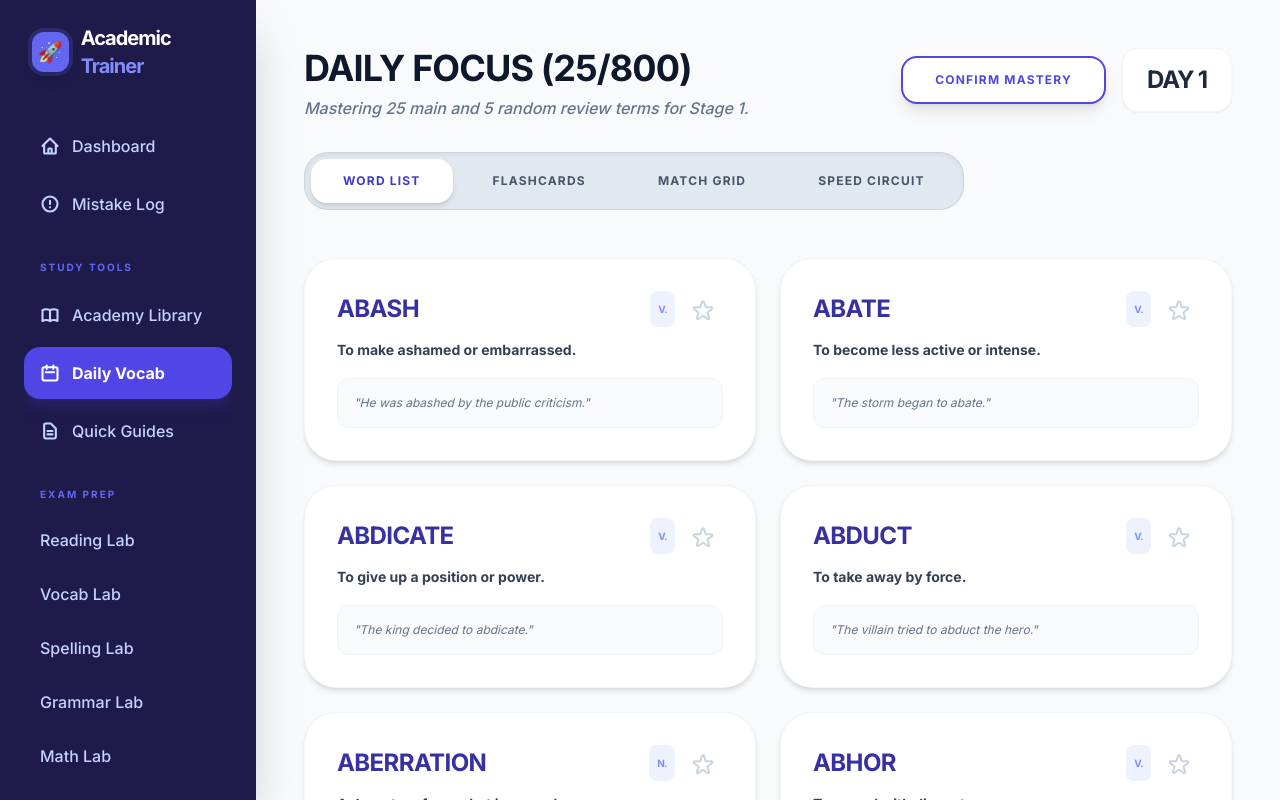
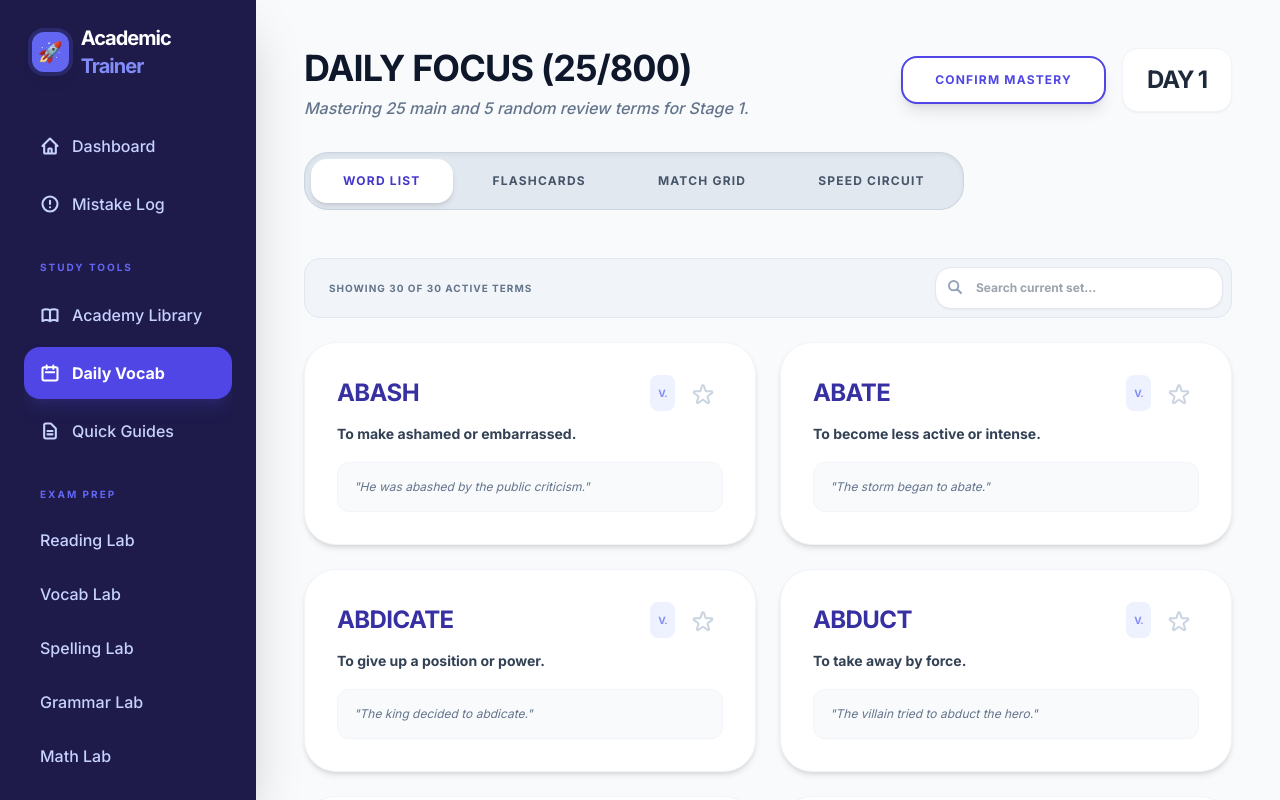
Before and after one commit to JamesCFu/MCVSD-ACE-TRAINER, a React (Vite) app: page / in a window 1280 px wide. Both pictures are taken after a click on the button "Daily Vocab". Shown: the top 800 px of the page. Built offline with nearby package versions, Linux system fonts and the light colour scheme.

Commit message:
Update DailyVocab.tsx

```diff
--- a/components/DailyVocab.tsx
+++ b/components/DailyVocab.tsx
@@ -26,6 +26,9 @@ const DailyVocab: React.FC<DailyVocabProps> = ({ stats, setStats, words, isLoadi
   const [mode, setMode] = useState<'list' | 'flashcards' | 'matching' | 'racecar'>('list');
   const [showAdvanceConfirm, setShowAdvanceConfirm] = useState(false);
   const [selectedWord, setSelectedWord] = useState<VocabularyWord | null>(null);
+
+  // Search State
+  const [searchQuery, setSearchQuery] = useState('');
 
   // Stats / Progression State
   const maxDay = stats.dailyVocabDay || 1;
@@ -114,16 +117,20 @@ const DailyVocab: React.FC<DailyVocabProps> = ({ stats, setStats, words, isLoadi
     return [...mainBatch, ...reviewBatch].sort((a, b) => a.word.localeCompare(b.word));
   }, [words, viewingDay, currentSeed]);
 
+  // Filtered List for Search
+  const filteredDailyWords = useMemo(() => {
+    return dailyWords.filter(w =>
+      w.word.toLowerCase().includes(searchQuery.toLowerCase()) ||
+      w.definition.toLowerCase().includes(searchQuery.toLowerCase())
+    );
+  }, [dailyWords, searchQuery]);
+
   // Determine Flashcard Deck (Starred vs All)
   useEffect(() => {
     const starredInDaily = dailyWords.filter(w => starredSet.has(w.word));
-
-    // If we have starred words in this daily set, use only them. Otherwise use all.
     const newDeck = starredInDaily.length > 0 ? starredInDaily : dailyWords;
-
     setFlashcardDeck(newDeck);
 
-    // Ensure index is valid when deck shrinks/changes
     setCardIndex(prev => {
         if (prev >= newDeck.length) return 0;
         return prev;
@@ -152,6 +159,7 @@ const DailyVocab: React.FC<DailyVocabProps> = ({ stats, setStats, words, isLoadi
     setMatchingError(null);
     setRaceStarted(false);
     setRaceFinished(false);
+    setSearchQuery(''); // Reset search when mode changes
 
     const fetchShortDefs = async () => {
       if (dailyWords.length > 0 && mode === 'matching') {
@@ -174,7 +182,7 @@ const DailyVocab: React.FC<DailyVocabProps> = ({ stats, setStats, words, isLoadi
     fetchShortDefs();
   }, [mode, dailyWords]);
 
-  // Force stop all timers when race is finished
+  // ... (Race timer cleanups same as before) ...
   useEffect(() => {
     if (raceFinished) {
       if (stopwatchRef.current) {
@@ -188,7 +196,6 @@ const DailyVocab: React.FC<DailyVocabProps> = ({ stats, setStats, words, isLoadi
     }
   }, [raceFinished]);
 
-  // Clean up race timer on unmount
   useEffect(() => {
     return () => {
       if (raceTimerRef.current) clearInterval(raceTimerRef.current);
@@ -211,7 +218,6 @@ const DailyVocab: React.FC<DailyVocabProps> = ({ stats, setStats, words, isLoadi
   };
 
   const handleShuffleDeck = () => {
-  // Create a shuffled copy of the current deck
     const shuffled = [...flashcardDeck].sort(() => Math.random() - 0.5);
     setFlashcardDeck(shuffled);
     setCardIndex(0);
@@ -299,14 +305,14 @@ const DailyVocab: React.FC<DailyVocabProps> = ({ stats, setStats, words, isLoadi
     onRecordAnswer(isCorrect, Category.VOCABULARY);
 
     if (isCorrect) {
-        let distanceGain = 5; // Base gain (5% means ~20 words to finish)
+        let distanceGain = 5;
         let boostType: 'none' | 'speed' | 'turbo' = 'none';
 
         if (timeTakenSeconds < 1.5) {
-            distanceGain += 3; // Turbo: +3% (Total 8%)
+            distanceGain += 3;
             boostType = 'turbo';
         } else if (timeTakenSeconds < 3) {
-            distanceGain += 1.5; // Speed: +1.5% (Total 6.5%)
+            distanceGain += 1.5;
             boostType = 'speed';
         }
 
@@ -335,7 +341,6 @@ const DailyVocab: React.FC<DailyVocabProps> = ({ stats, setStats, words, isLoadi
                 stopwatchRef.current = null;
             }
 
-            // Update Day-Specific Personal Best
             const currentBest = stats.dailyRaceRecords?.[viewingDay];
 
             setStats(prev => ({
@@ -513,8 +518,26 @@ const DailyVocab: React.FC<DailyVocabProps> = ({ stats, setStats, words, isLoadi
       </div>
 
       {mode === 'list' && (
+        <div className="space-y-6">
+          {/* SEARCH BAR & COUNT */}
+          <div className="flex flex-col md:flex-row items-center justify-between gap-4 bg-slate-100 p-2 rounded-2xl border border-slate-200">
+             <div className="px-4 text-[10px] font-black text-slate-500 uppercase tracking-widest">
+                Showing {filteredDailyWords.length} of {dailyWords.length} Active Terms
+             </div>
+             <div className="relative w-full md:w-72">
+               <input
+                 type="text"
+                 placeholder="Search current set..."
+                 className="w-full pl-10 pr-4 py-3 bg-white border border-slate-200 rounded-2xl text-xs font-bold shadow-sm focus:ring-2 focus:ring-indigo-500 outline-none transition-all"
+                 value={searchQuery}
+                 onChange={(e) => setSearchQuery(e.target.value)}
+               />
+               <svg className="absolute left-3 top-3 w-4 h-4 text-slate-400" fill="none" stroke="currentColor" viewBox="0 0 24 24"><path strokeLinecap="round" strokeLinejoin="round" strokeWidth="3" d="M21 21l-6-6m2-5a7 7 0 11-14 0 7 7 0 0114 0z"></path></svg>
+             </div>
+          </div>
+
           <div className="grid grid-cols-1 md:grid-cols-2 gap-6">
-          {dailyWords.map((word, index) => (
+            {filteredDailyWords.map((word, index) => (
               <div
                 key={index}
                 onClick={() => setSelectedWord(word)}
@@ -538,6 +561,7 @@ const DailyVocab: React.FC<DailyVocabProps> = ({ stats, setStats, words, isLoadi
                 <div className="bg-slate-50 p-4 rounded-xl italic border border-slate-100 text-slate-500 text-xs">"{word.exampleSentence}"</div>
               </div>
             ))}
+          </div>
         </div>
       )}
 
```
Lines whose indentation alone changed are shown as unchanged.
